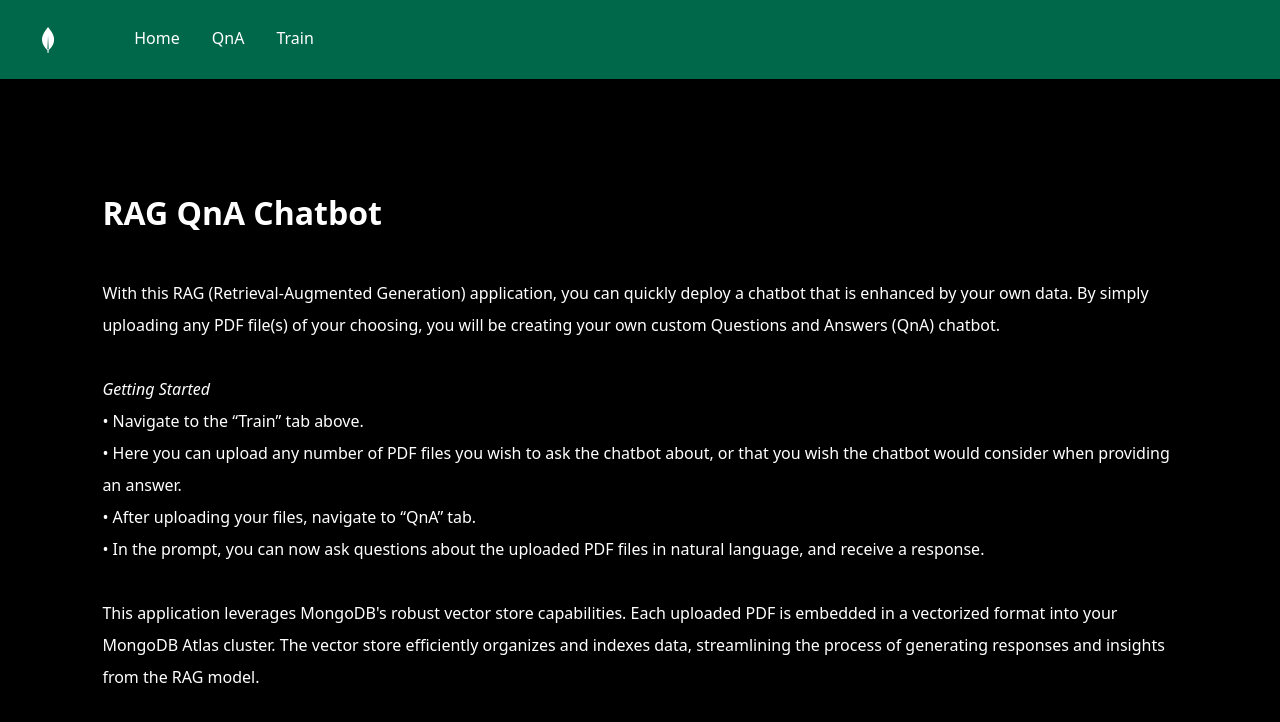
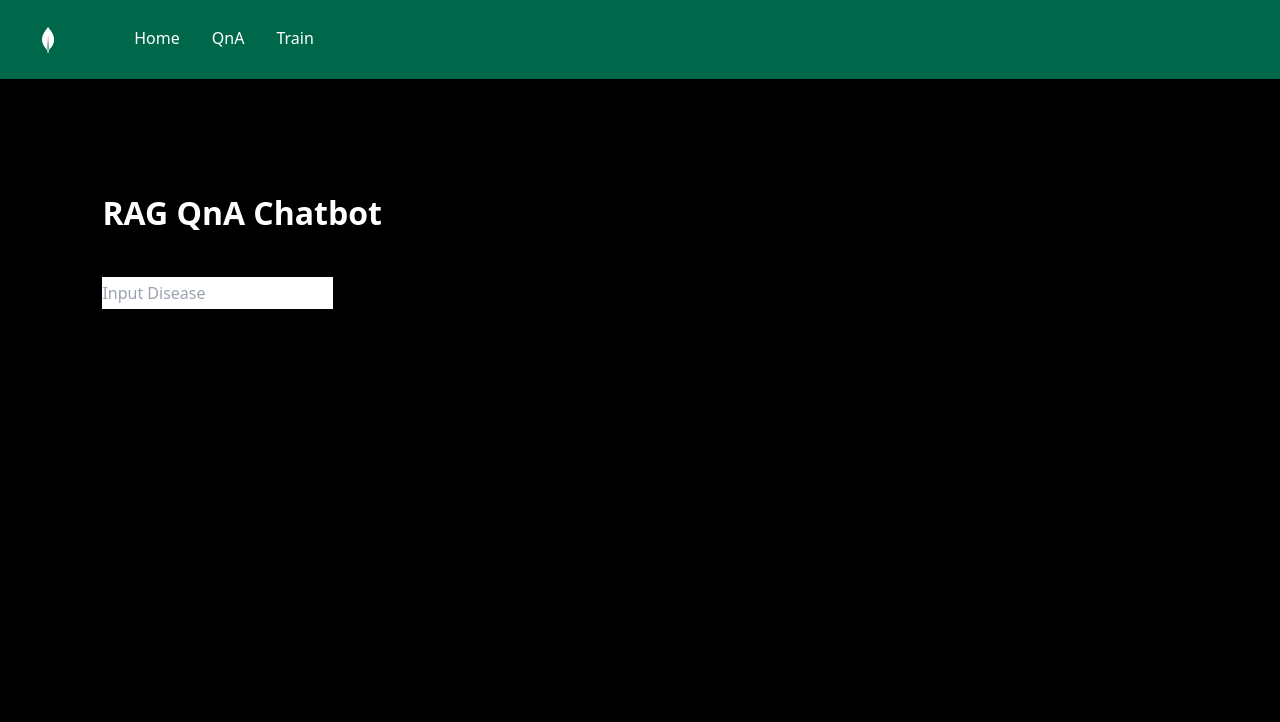
Before and after one commit to vasantsaladi/drugdiscoveryml, a Next.js app: page / in a window 1280 px wide. Shown: the top 722 px of the page. Built offline with nearby package versions, Linux system fonts and the light colour scheme.

Commit message:
add form

```diff
--- a/src/app/page.tsx
+++ b/src/app/page.tsx
@@ -10,15 +10,12 @@ const Home = () => {
         <br />
 
         <p>
-          With this RAG (Retrieval-Augmented Generation) application, you can
-          quickly deploy a chatbot that is enhanced by your own data. By simply
-          uploading any PDF file(s) of your choosing, you will be creating your
-          own custom Questions and Answers (QnA) chatbot.
+          <input type="text" placeholder="Input Disease" />
         </p>
         <br />
 
-        <h2 style={{ fontStyle: "italic" }}>Getting Started</h2>
-        <ul>
+        {/* <h2 style={{ fontStyle: "italic" }}>Getting Started</h2> */}
+        {/* <ul>
           <li>Navigate to the &ldquo;Train&rdquo; tab above.</li>
           <li>
             Here you can upload any number of PDF files you wish to ask the
@@ -32,17 +29,9 @@ const Home = () => {
             In the prompt, you can now ask questions about the uploaded PDF
             files in natural language, and receive a response.
           </li>
-        </ul>
+        </ul> */}
 
         <br />
-
-        <p>
-          This application leverages MongoDB&apos;s robust vector store
-          capabilities. Each uploaded PDF is embedded in a vectorized format
-          into your MongoDB Atlas cluster. The vector store efficiently
-          organizes and indexes data, streamlining the process of generating
-          responses and insights from the RAG model.
-        </p>
       </div>
     </div>
   );
```
